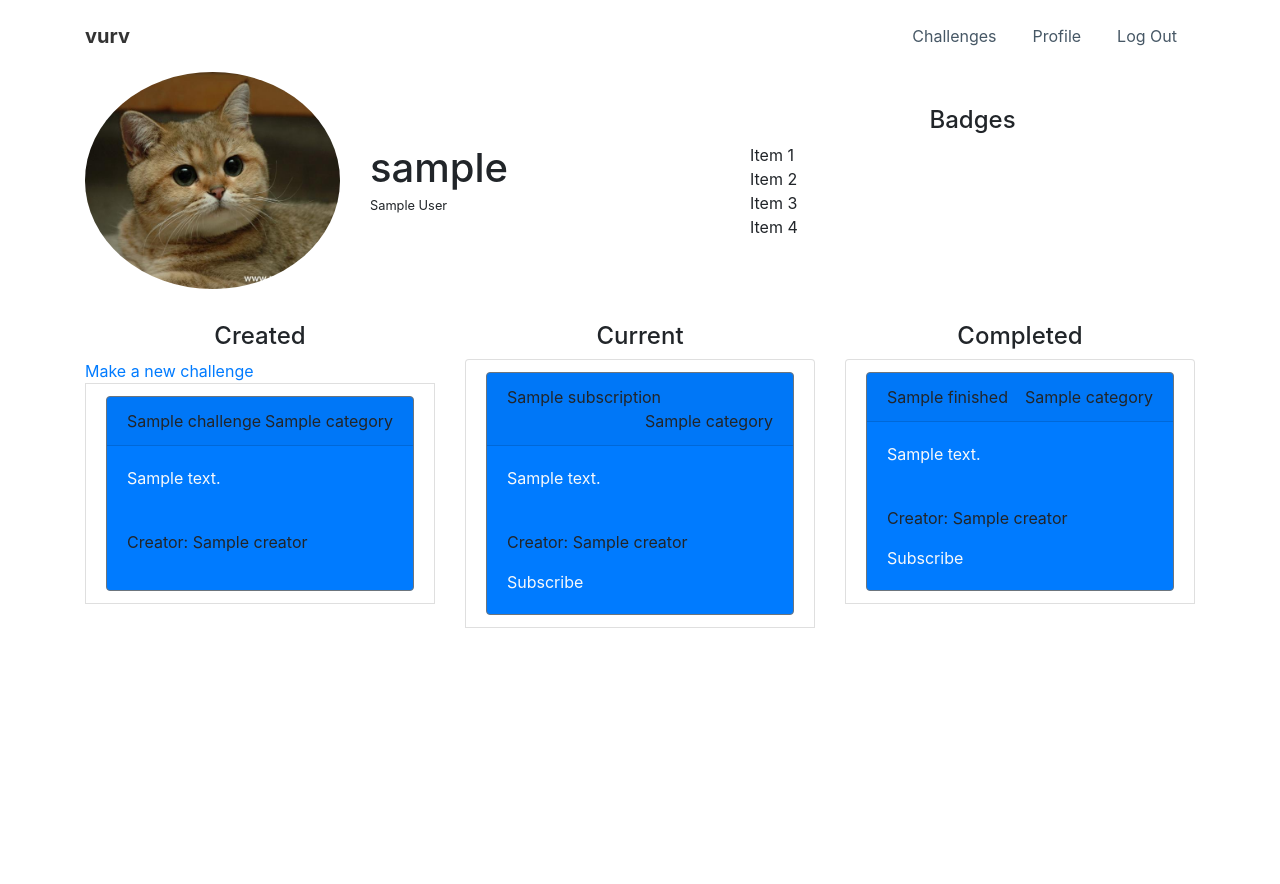
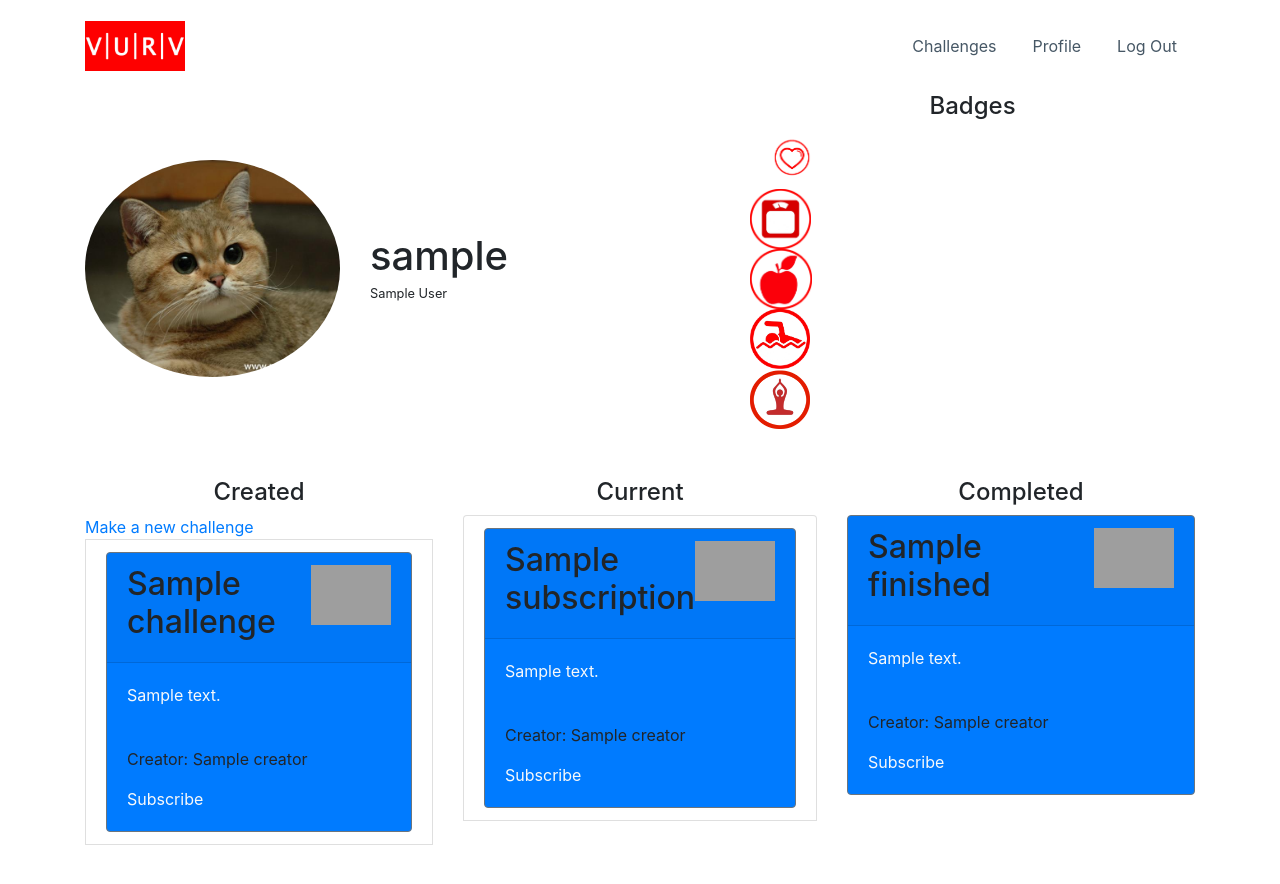
Before and after one commit to NicoleRus/fitness_challenges, a Flask app: page /auth/profile in a window 1280 px wide. Before the commit the page ends 628 px from the top, so only its background shows below. Run offline with Flask 2, Linux system fonts and the light colour scheme; a user stored in the database is signed in; tables that the repository leaves empty hold one stand-in row (values such as "Sample post"); a database or web service that is not in the repository returns one stand-in record (values such as "Sample title"); parts of the project's set-up code (start-up, migrations or seed data) failed here and were passed over; some libraries are stand-ins or nearby versions; grey boxes are pictures that could not be loaded.

Commit message:
final push - please don't touch

```diff
--- a/FitnessApp/FitnessApp/templates/auth/profile.html
+++ b/FitnessApp/FitnessApp/templates/auth/profile.html
@@ -16,10 +16,21 @@
             <div class="col m-auto offset-1">
                 <h2>Badges</h2>
                 <ul class="list-unstyled">
-                    <li>Item 1</li>
-                    <li>Item 2</li>
-                    <li>Item 3</li>
-                    <li>Item 4</li>
+                    <li>
+                        <img class="img-responsive" style="min-height:60px;height:60px;" src="{{url_for('static', filename='assets/img/icons/cardio.png')}}">
+                    </li>
+                    <li>
+                        <img class="img-responsive" style="min-height:60px;height:60px;" src="{{url_for('static', filename='assets/img/icons/fitness.png')}}">
+                    </li>
+                    <li>
+                        <img class="img-responsive" style="min-height:60px;height:60px;" src="{{url_for('static', filename='assets/img/icons/nuitrition.png')}}">
+                    </li>
+                    <li>
+                        <img class="img-responsive" style="min-height:60px;height:60px;" src="{{url_for('static', filename='assets/img/icons/recreation.png')}}">
+                    </li>
+                    <li>
+                        <img class="img-responsive" style="min-height:60px;height:60px;" src="{{url_for('static', filename='assets/img/icons/yoga.png')}}">
+                    </li>
                 </ul>
             </div>
         </div>
@@ -33,18 +44,17 @@
                 {% for x in user_profile.Challenges %}
                 <li class="list-group-item">
                     <div class="card bg-primary border-secondary">
-                        <div class="card-header">
-                            <span class="float-sm-left">
+                        <div class="card-header d-flex">
+                            <span class="mr-auto h2">
                                 {{x.Name}}
                             </span>
-                            <span class="float-sm-right">
-                                {{x.Category}}
-
+                            <span class="ml-auto">
+                                <img class="img-responsive" style="min-height:60px;height:60px;" src="{{url_for('static', filename='assets/img/icons/'+x.Category + '.png')}}">
                             </span>
                         </div>
-                        <div class="card-body">
+                        <div class="card-body flex-column">
                             <p class="text-light card-text">{{x.Description}}</p><br />
-                            <p>Creator: {{x.Creator}}</p>
+                            <p>Creator: {{x.Creator}}</p><a href={{url_for('rise.subscribe', OID=x['_id'])}} class="card-link text-light">Subscribe</a>
                         </div>
                     </div>
                 </li>
@@ -58,15 +68,15 @@
                 {% for x in user_profile.Subscriptions %}
                 <li class="list-group-item">
                     <div class="card bg-primary border-secondary">
-                        <div class="card-header">
-                            <span class="float-sm-left">
+                        <div class="card-header d-flex">
+                            <span class="mr-auto h2">
                                 {{x.Name}}
                             </span>
-                            <span class="float-sm-right">
-                                {{x.Category}}
+                            <span class="ml-auto">
+                                <img class="img-responsive" style="min-height:60px;height:60px;" src="{{url_for('static', filename='assets/img/icons/'+x.Category + '.png')}}">
                             </span>
                         </div>
-                        <div class="card-body">
+                        <div class="card-body flex-column">
                             <p class="text-light card-text">{{x.Description}}</p><br />
                             <p>Creator: {{x.Creator}}</p><a href={{url_for('rise.subscribe', OID=x['_id'])}} class="card-link text-light">Subscribe</a>
                         </div>
@@ -80,17 +90,16 @@
             <h2>Completed</h2>
             <ul class="list-unstyled">
                 {% for x in user_profile.Finished %}
-                <li class="list-group-item">
                 <div class="card bg-primary border-secondary">
-                        <div class="card-header">
-                            <span class="float-sm-left">
+                    <div class="card-header d-flex">
+                        <span class="mr-auto h2">
                             {{x.Name}}
                         </span>
-                            <span class="float-sm-right">
-                                {{x.Category}}
+                        <span class="ml-auto">
+                            <img class="img-responsive" style="min-height:60px;height:60px;" src="{{url_for('static', filename='assets/img/icons/'+x.Category + '.png')}}">
                         </span>
                     </div>
-                        <div class="card-body">
+                    <div class="card-body flex-column">
                         <p class="text-light card-text">{{x.Description}}</p><br />
                         <p>Creator: {{x.Creator}}</p><a href={{url_for('rise.subscribe', OID=x['_id'])}} class="card-link text-light">Subscribe</a>
                     </div>
--- a/FitnessApp/FitnessApp/templates/challenge/challenges.html
+++ b/FitnessApp/FitnessApp/templates/challenge/challenges.html
@@ -12,11 +12,11 @@
 
             <div class="card bg-primary border-secondary">
                 <div class="card-header d-flex">
-                    <span class="mr-auto">
+                    <span class="mr-auto h2">
                         {{x.Name}}
                     </span>
                     <span class="ml-auto">
-                        {{x.Category}}
+                        <img class="img-responsive" style="min-height:60px;height:60px;" src="{{url_for('static', filename='assets/img/icons/'+x.Category + '.png')}}">
                     </span>
                 </div>
                 <div class="card-body flex-column">
--- a/FitnessApp/FitnessApp/templates/index.html
+++ b/FitnessApp/FitnessApp/templates/index.html
@@ -11,7 +11,7 @@
 <div class="highlight-clean">
     <div class="container">
         <div class="intro">
-            <h1 class="text-center"><span>vurv</span></h1>
+            <h1 class="text-center"><span><img class="img-fluid" style="min-height:50px;height:50px;" src={{url_for('static', filename='assets/img/icons/vurv.png')}}></span></h1>
             <p class="text-center">Challenge your friends. Challenge yourself.</p>
         </div>
         {%if not g.user%}
@@ -38,9 +38,6 @@
                 <p>Diet & Nutrition</p>
             </div>
             <div class="col-md-2">
-                <p>I forgot</p>
-            </div>
-            <div class="col-md-2">
                 <p>Recreation</p>
             </div>
         </div>
--- a/FitnessApp/FitnessApp/templates/layout.html
+++ b/FitnessApp/FitnessApp/templates/layout.html
@@ -16,7 +16,7 @@
     <div>
         <nav class="navbar navbar-light navbar-expand-md navigation-clean">
             <div class="container">
-                <a class="navbar-brand" href={{url_for('home')}}>vurv</a><button class="navbar-toggler" data-toggle="collapse" data-target="#navcol-1"><span class="sr-only">Toggle navigation</span><span class="navbar-toggler-icon"></span></button>
+                <a class="navbar-brand" href={{url_for('home')}}><img class="img-fluid" style="min-height:50px;height:50px;"src={{url_for('static', filename='assets/img/icons/vurv.png')}}></a><button class="navbar-toggler" data-toggle="collapse" data-target="#navcol-1"><span class="sr-only">Toggle navigation</span><span class="navbar-toggler-icon"></span></button>
                 <div class="collapse navbar-collapse"
                      id="navcol-1">
                     <ul class="nav navbar-nav ml-auto">
```
Also changed, not shown: FitnessApp/FitnessApp/templates/challenge/create.html (+13 -2 lines), FitnessApp/FitnessApp/static/assets/img/icons/Strength.png (added), FitnessApp/FitnessApp/static/assets/img/icons/cardio.png (added), FitnessApp/FitnessApp/static/assets/img/icons/fitness.png (added), FitnessApp/FitnessApp/static/assets/img/icons/nuitrition.png (added), FitnessApp/FitnessApp/static/assets/img/icons/recreation.png (added), FitnessApp/FitnessApp/static/assets/img/icons/vurv.png (added), FitnessApp/FitnessApp/static/assets/img/icons/yoga.png (added), FitnessApp/instance/FitnessApp.sqlite, 1 other file. Lines whose indentation alone changed are shown as unchanged.
